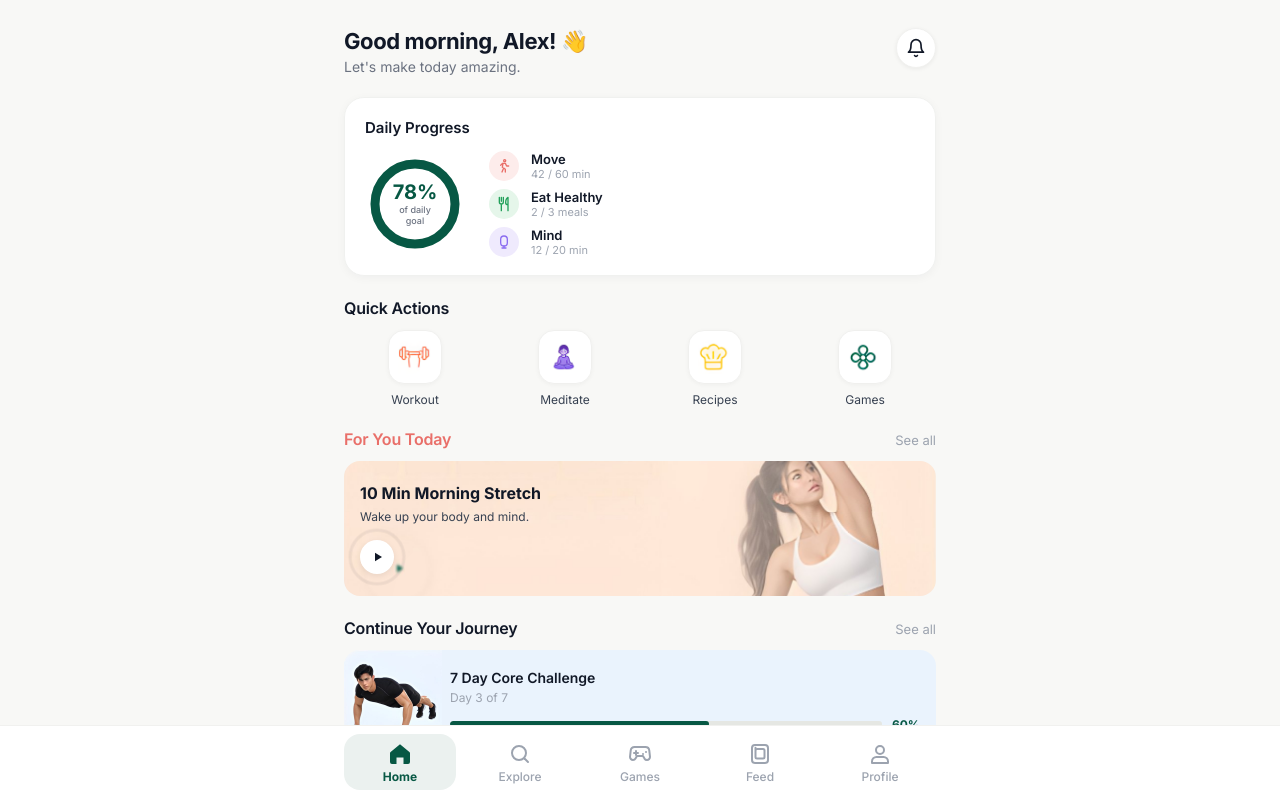
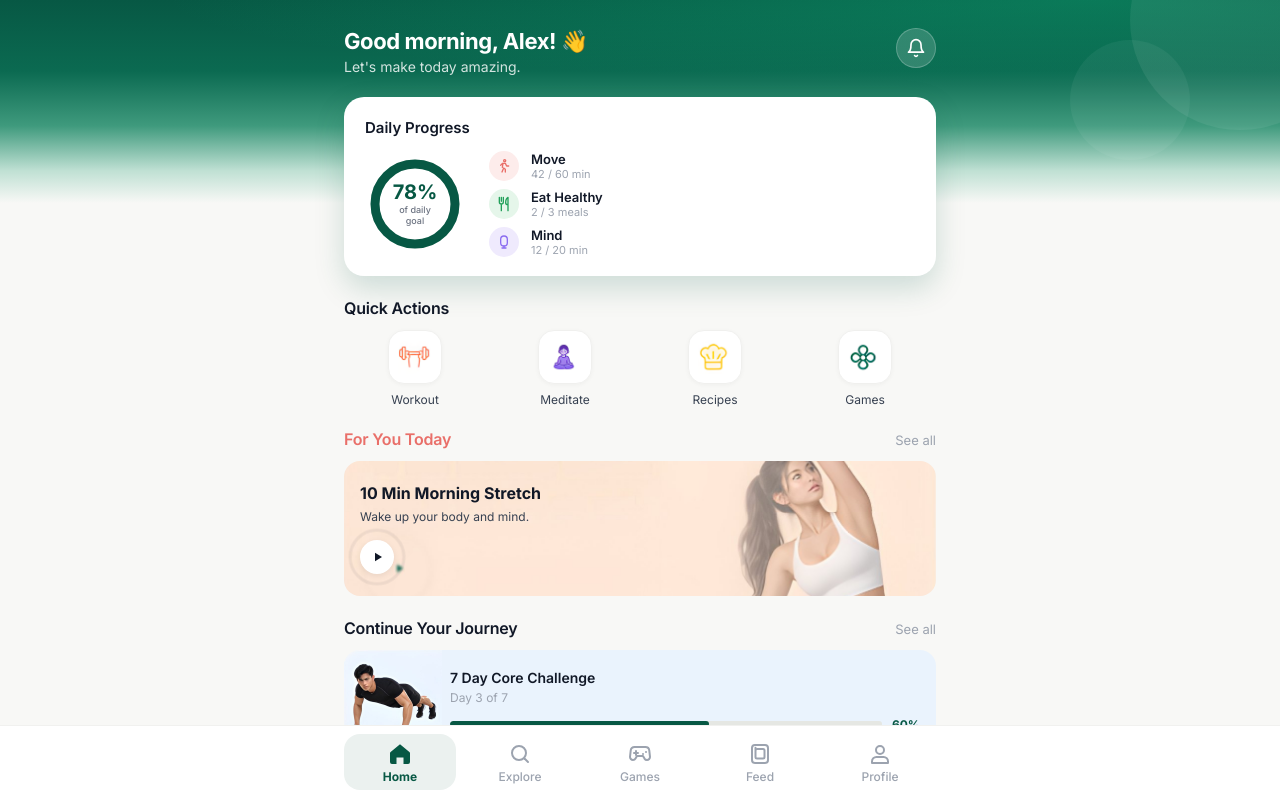
Before and after one commit to productlinkit/new-lifefit, a plain HTML site: page index.html in a window 1280 px wide. Drawn offline with Linux system fonts and the light colour scheme.

Commit message:
Home: green gradient header fading into the Daily Progress card
Co-Authored-By: Claude Opus 5.5 <noreply@anthropic.com>

```diff
--- a/index.html
+++ b/index.html
@@ -615,6 +615,22 @@ button.pav{padding:0;border-radius:50%}
 .sheet .btn.danger{background:#e5484d}
 .sh-cancel{height:46px;width:100%;font-weight:600;color:var(--muted)}
 
+/* ---------- HOME GRADIENT HEADER ---------- */
+[data-screen=home] .status{background:#075844;color:#fff}
+[data-screen=home] .scroll{position:relative}
+.homebg{position:absolute;left:0;right:0;top:0;height:260px;z-index:0;pointer-events:none;
+  background:radial-gradient(120% 70% at 85% 0%,rgba(16,185,127,.35),transparent 60%),linear-gradient(180deg,#075844 0%,#0b6a51 35%,#3f9a7d 62%,#bfe0d3 84%,var(--bg-2) 100%)}
+.homebg:before,.homebg:after{content:"";position:absolute;border-radius:50%;background:rgba(255,255,255,.07)}
+.homebg:before{width:220px;height:220px;right:-70px;top:-90px}
+.homebg:after{width:120px;height:120px;right:90px;top:40px;background:rgba(255,255,255,.05)}
+[data-screen=home] .greet,[data-screen=home] .scroll>.pad{position:relative;z-index:1}
+[data-screen=home] .greet .h1{color:#fff}
+[data-screen=home] .greet .sub{color:rgba(255,255,255,.82)}
+[data-screen=home] .greet .iconbtn{background:rgba(255,255,255,.16);border-color:rgba(255,255,255,.22);box-shadow:none}
+[data-screen=home] .greet .iconbtn svg{color:#fff!important}
+[data-screen=home] .prog{box-shadow:0 12px 30px rgba(7,88,68,.18);border-color:transparent}
+@media (min-width:700px){.scroll>.homebg{max-width:none;margin:0}}
+
 /* ---------- MOTION & INTERACTION ---------- */
 .btn,.chip,.nav button,.qa .t{position:relative;overflow:hidden}
 .stretch .pl{position:relative}
@@ -716,6 +732,7 @@ button.card:active,.cat:active,.hero:active,.btn:active,.chip:active,.qa button:
 <section class="screen gray" data-screen="home">
   <div class="status" data-status></div>
   <div class="scroll">
+    <div class="homebg" id="homebg" aria-hidden="true"></div>
     <div class="greet">
       <div><h1 class="h1">Good morning, <span data-pf="first">Alex</span>! <span class="wave">👋</span></h1><p class="sub" style="font-size:14px">Let's make today amazing.</p></div>
       <button class="iconbtn" aria-label="Notifications" data-toast="No new notifications"><svg data-i="bell" style="color:var(--ink)"></svg></button>
@@ -1460,7 +1477,7 @@ const I={
 };
 function icons(root){root.querySelectorAll('svg[data-i]').forEach(s=>{if(s.dataset.done)return;s.setAttribute('viewBox','0 0 24 24');s.setAttribute('fill','none');s.setAttribute('stroke','currentColor');s.setAttribute('stroke-width',s.getAttribute('stroke-width')||'2');s.setAttribute('stroke-linecap','round');s.setAttribute('stroke-linejoin','round');s.innerHTML=I[s.dataset.i]||'';s.dataset.done=1})}
 
-const STATUS='<span>9:41</span><span class="sb"><svg width="18" height="12" viewBox="0 0 18 12"><rect x="0" y="8" width="3" height="4" rx="1" fill="#111"/><rect x="5" y="5.5" width="3" height="6.5" rx="1" fill="#111"/><rect x="10" y="3" width="3" height="9" rx="1" fill="#111"/><rect x="15" y="0" width="3" height="12" rx="1" fill="#111"/></svg><svg width="16" height="12" viewBox="0 0 16 12"><path d="M8 11.5 5.6 9a3.4 3.4 0 0 1 4.8 0zM3.4 6.8a6.5 6.5 0 0 1 9.2 0l-1.5 1.5a4.3 4.3 0 0 0-6.2 0zM1 4.5a10 10 0 0 1 14 0l-1.4 1.5a8 8 0 0 0-11.2 0z" fill="#111"/></svg><svg width="26" height="12" viewBox="0 0 26 12"><rect x=".5" y=".5" width="22" height="11" rx="3.5" fill="none" stroke="#111" opacity=".4"/><rect x="2" y="2" width="19" height="8" rx="2" fill="#111"/><path d="M24 4v4a2 2 0 0 0 0-4z" fill="#111" opacity=".4"/></svg></span>';
+const STATUS='<span>9:41</span><span class="sb"><svg width="18" height="12" viewBox="0 0 18 12"><rect x="0" y="8" width="3" height="4" rx="1" fill="currentColor"/><rect x="5" y="5.5" width="3" height="6.5" rx="1" fill="currentColor"/><rect x="10" y="3" width="3" height="9" rx="1" fill="currentColor"/><rect x="15" y="0" width="3" height="12" rx="1" fill="currentColor"/></svg><svg width="16" height="12" viewBox="0 0 16 12"><path d="M8 11.5 5.6 9a3.4 3.4 0 0 1 4.8 0zM3.4 6.8a6.5 6.5 0 0 1 9.2 0l-1.5 1.5a4.3 4.3 0 0 0-6.2 0zM1 4.5a10 10 0 0 1 14 0l-1.4 1.5a8 8 0 0 0-11.2 0z" fill="currentColor"/></svg><svg width="26" height="12" viewBox="0 0 26 12"><rect x=".5" y=".5" width="22" height="11" rx="3.5" fill="none" stroke="#111" opacity=".4"/><rect x="2" y="2" width="19" height="8" rx="2" fill="currentColor"/><path d="M24 4v4a2 2 0 0 0 0-4z" fill="currentColor" opacity=".4"/></svg></span>';
 document.querySelectorAll('[data-status]').forEach(e=>e.innerHTML=STATUS);
 
 const NAV={std:[['home','Home','home'],['explore','Explore','search'],['games','Games','games'],['feed','Feed','feed'],['profile','Profile','user']],
@@ -1722,6 +1739,11 @@ let otpT;function startOtpTimer(){let n=59;clearInterval(otpT);$('otp-resend').d
 $('otp-resend').addEventListener('click',()=>{toast('New OTP sent');startOtpTimer()});
 paintPF();
 
+// home gradient reaches the middle of the Daily Progress card
+function sizeHomeBg(){const bg=$('homebg'),card=document.querySelector('[data-screen=home] .prog');if(!bg||!card||!card.offsetParent)return;
+  const top=bg.getBoundingClientRect().top,r=card.getBoundingClientRect();bg.style.height=Math.round(r.top-top+r.height/2)+'px'}
+addEventListener('resize',sizeHomeBg);
+
 // Router: tokens like "recipe-24" open a detail screen; a stack powers the back buttons
 const screens=[...document.querySelectorAll('.screen')];
 const stack=[];let cur='home';
@@ -1740,6 +1762,7 @@ function show(token,push,mode){
     if(on){const sc=s.querySelector('.scroll');if(sc)sc.scrollTop=0;runCounters(s)}});
   if(location.hash.slice(1)!==tok)history.replaceState(null,'','#'+tok);
   id==='call'?startTimer():stopTimer();
+  if(id==='home')requestAnimationFrame(sizeHomeBg);
 }
 document.addEventListener('click',e=>{
   const pm=e.target.closest('[data-playmedia]');
```
